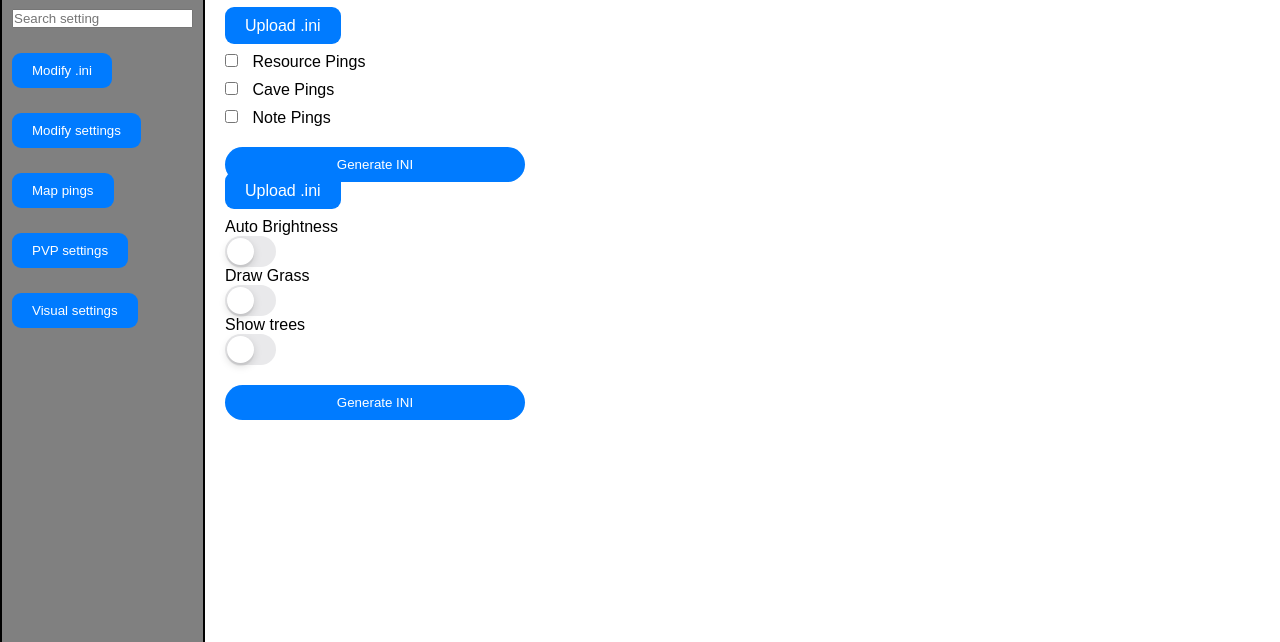
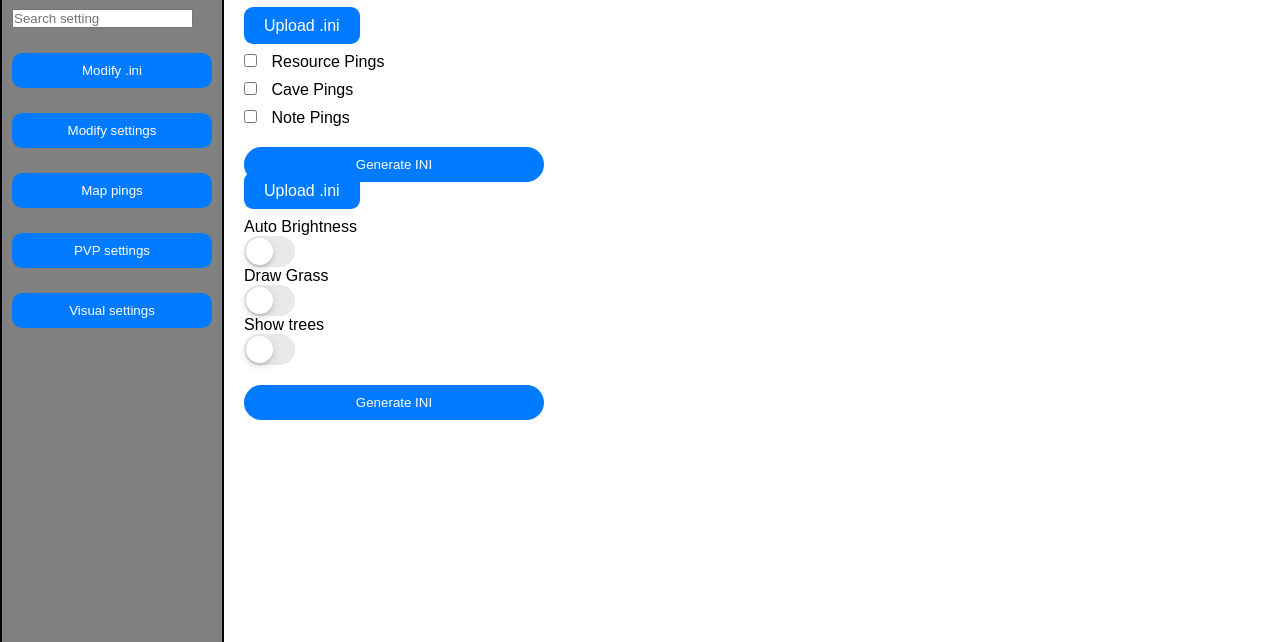
Before and after one commit to NNKTV28/Ark-ini-generator, a plain HTML site: page index.html in a window 1280 px wide. Shown: the part 158-800 px from the top of the page. Drawn offline with Linux system fonts and the light colour scheme.

Commit message:
Add files via upload

```diff
--- a/CSS/Style.css
+++ b/CSS/Style.css
@@ -33,12 +33,15 @@
   background-color: grey;
   box-sizing: inherit;
 }
+.settings-searcher {
+
+}
 .sidebar-button {
-  max-width: fit-content;
+  width: 200px;
   background: #007bff;
-  padding: 10px 20px;
+  padding: 10px;
   border: none;
-  border-radius: 9px;
+  border-radius: 10px;
   color: white;
 
 }
--- a/index.html
+++ b/index.html
@@ -77,7 +77,8 @@
 
         <div class="sidebar-div">
             <ul class="sidebar-ul">
-                <li class="sidebar-li"><input type="text" placeholder="Search setting"></li>
+                <li class="sidebar-li">
+                    <input type="text" class="settings-searcher" placeholder="Search setting"></li>
                 <li class="sidebar-li">
                     <button id="modifyIniButton" class="sidebar-button" onclick="showSection('modifyIniSection', this)">Modify .ini</button>
                 </li>
```
